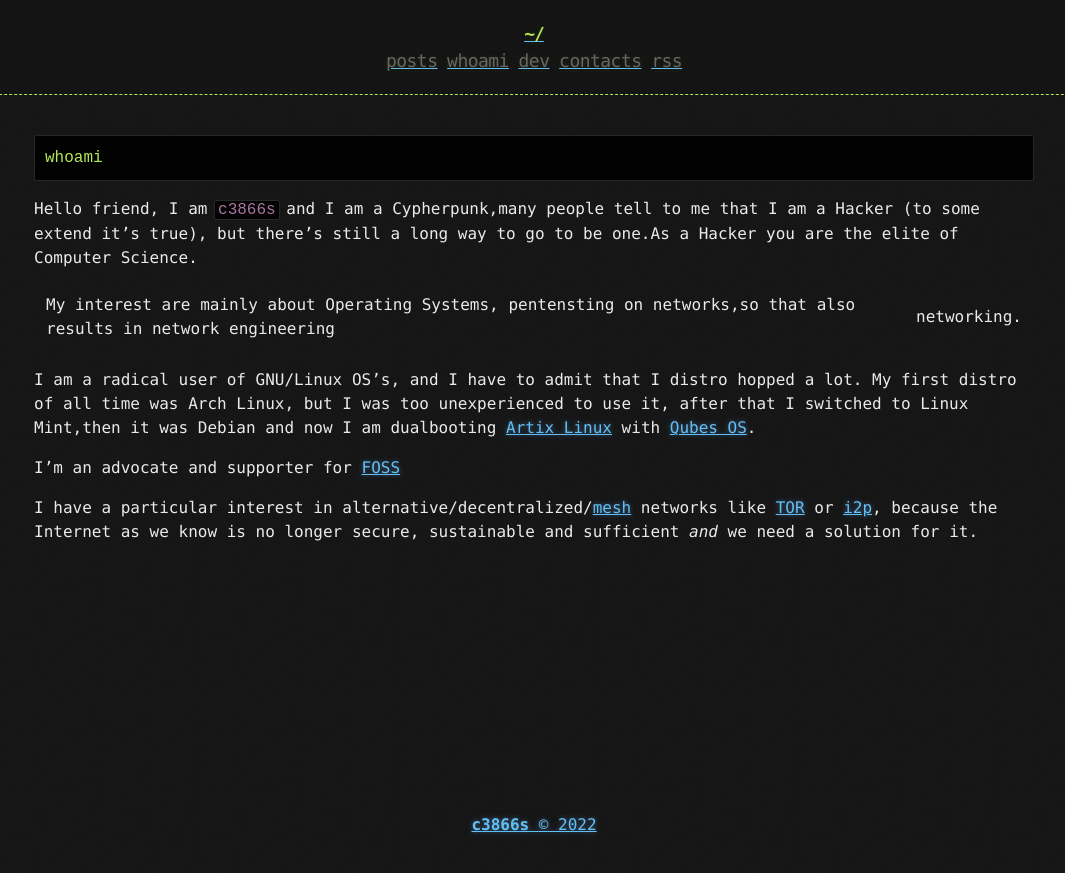
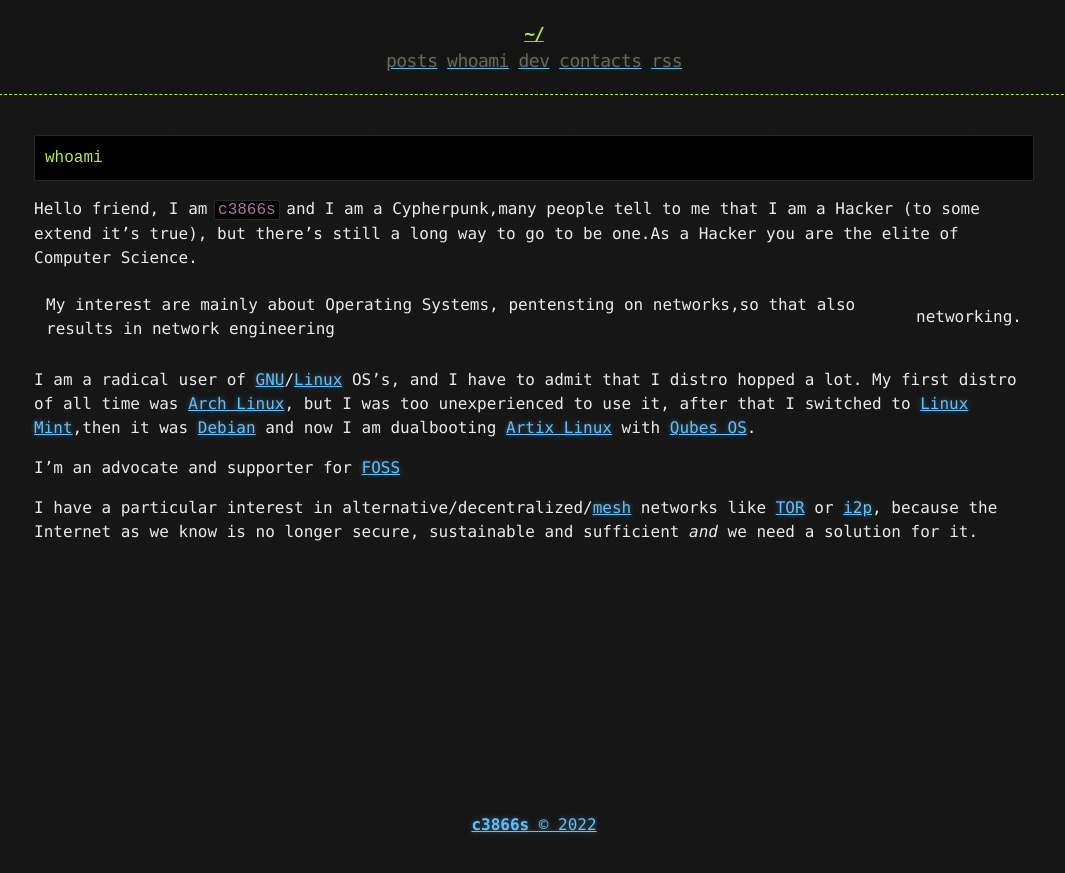
Before and after one commit to znkkw/znkkw.github.io, a Jekyll site: the page built from whoami.md, in a window 1280 px wide. Shown: the top 873 px of the page, without its empty margins (106-1171 px from the left). Built offline with Jekyll 4.4.1, drawn with Linux system fonts in a browser that asks for light colours; part of the change alters nothing that is shown.

```diff
--- a/whoami.md
+++ b/whoami.md
@@ -11,7 +11,7 @@ Hello friend, I am  `c3866s` and I am a Cypherpunk,many people tell to me that I
 
 My interest are mainly about Operating Systems, pentensting on networks,so that also results in network engineering | networking.
 
-I am a radical user of GNU/Linux OS's, and I have to admit that I distro hopped a lot. My first distro of all time was Arch Linux, but I was too unexperienced to use it, after that I switched to Linux Mint,then it was Debian and now I am dualbooting [Artix Linux](https://artixlinux.org/) with [Qubes OS](https://www.qubes-os.org/).
+I am a radical user of [GNU](https://www.gnu.org/)/[Linux](https://www.linux.org/pages/download/) OS's, and I have to admit that I distro hopped a lot. My first distro of all time was [Arch Linux](https://archlinux.org/), but I was too unexperienced to use it, after that I switched to [Linux Mint](https://linuxmint.com/),then it was [Debian](https://www.debian.org/) and now I am dualbooting [Artix Linux](https://artixlinux.org/) with [Qubes OS](https://www.qubes-os.org/).
 
 I'm an advocate and supporter for [FOSS](https://wikiless.tiekoetter.com/wiki/Free_and_open-source_software?lang=en)
 
```
